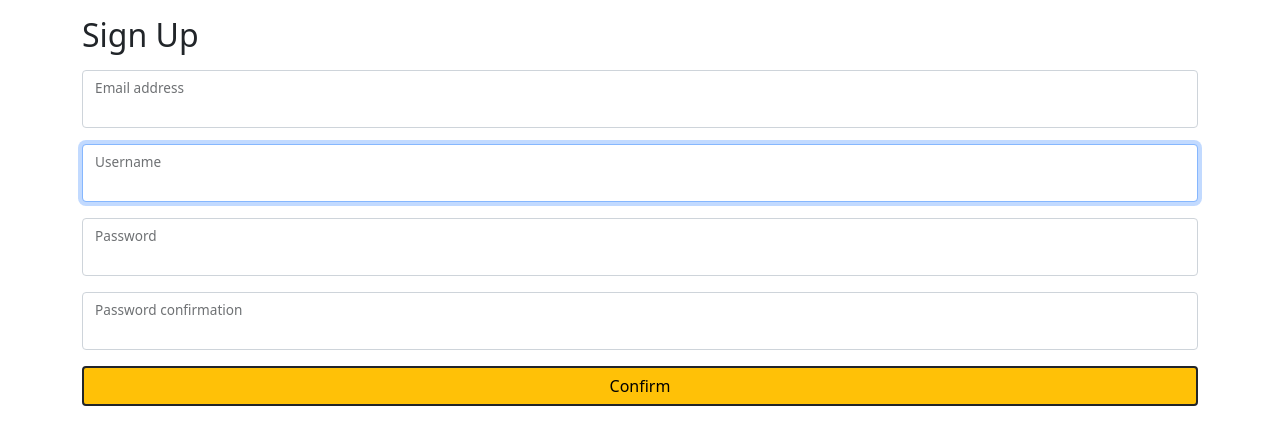
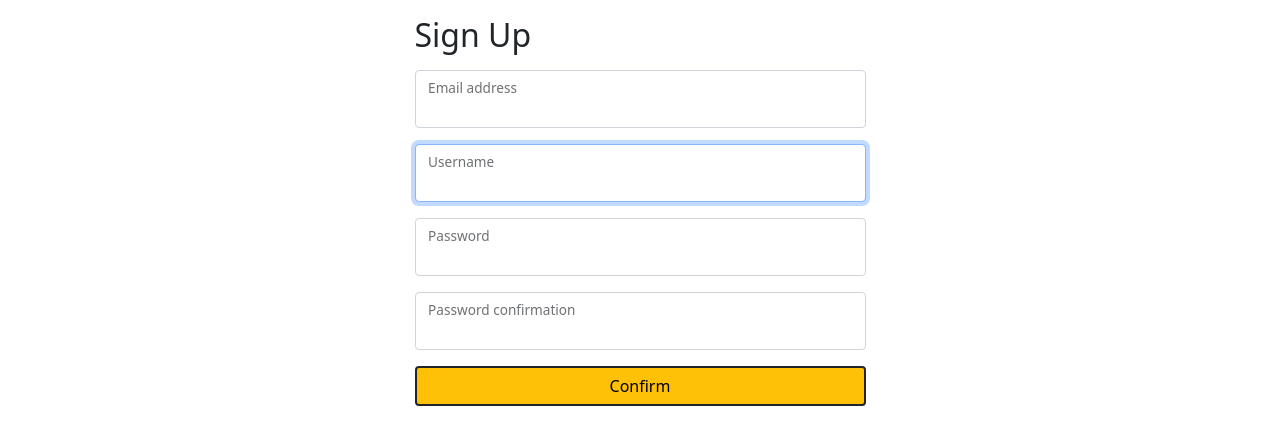
Before and after one commit to mastertenshi/django-projects, a Django app: template books/users/templates/account/signup.html in a window 1280 px wide. Shown: the part 56-501 px from the top of the page. Run offline with Django 3.2, Linux system fonts and the light colour scheme; the template is opened without the code that fills it: values that come from a table or form of the project are taken from there, others are empty; parts of the project's set-up code (start-up, migrations or seed data) failed here and were passed over.

Commit message:
Minor style update

```diff
--- a/books/users/templates/account/login.html
+++ b/books/users/templates/account/login.html
@@ -3,6 +3,9 @@
 
 {% block title %}Log in{% endblock %}
 {% block content %}
+<div class="row d-flex justify-content-center">
+
+<div class="col-11 col-sm-9 col-md-8 col-lg-6 col-xl-5">
 
     <h2>Log in</h2>
     <form method="post">
@@ -39,5 +42,7 @@
             </button>
         </div>
     </form>
+</div>
 
+</div>
 {% endblock %}
--- a/books/users/templates/account/logout.html
+++ b/books/users/templates/account/logout.html
@@ -2,6 +2,7 @@
 {% block title %}Log out{% endblock %}
 {% block content %}
 
+<div class="text-center">
     <h2 class="text-danger">Log out</h2>
     <p>Are you sure you want to log out?</p>
 
@@ -12,5 +13,6 @@
             Confirm
         </button>
     </form>
+</div>
 
 {% endblock %}
--- a/books/users/templates/account/signup.html
+++ b/books/users/templates/account/signup.html
@@ -4,6 +4,9 @@
 {% block title %}Sign Up{% endblock %}
 
 {% block content %}
+
+<div class="row d-flex justify-content-center">
+<div class="col-11 col-sm-9 col-md-8 col-lg-6 col-xl-5">
 
     <h2>Sign Up</h2>
 
@@ -40,4 +43,6 @@
             </button>
         </div>
     </form>
+</div>
+</div>
 {% endblock %}
```
Lines whose indentation alone changed are shown as unchanged.
